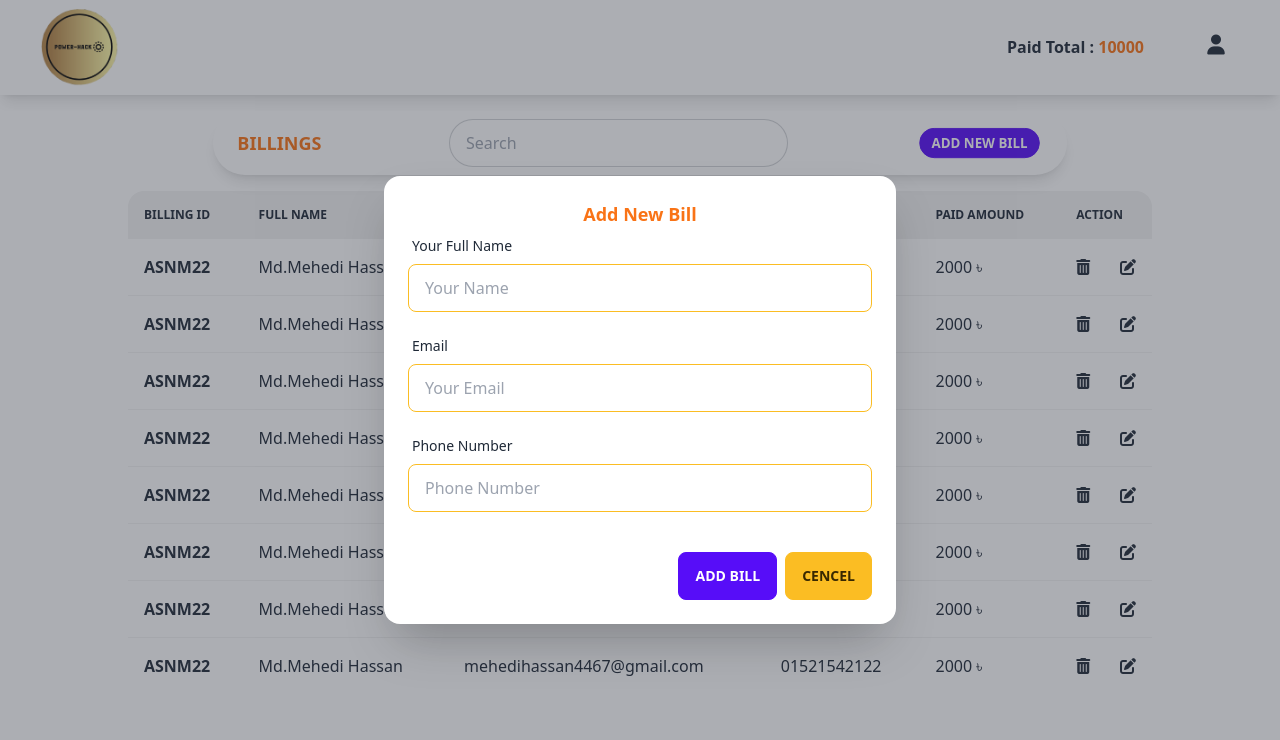
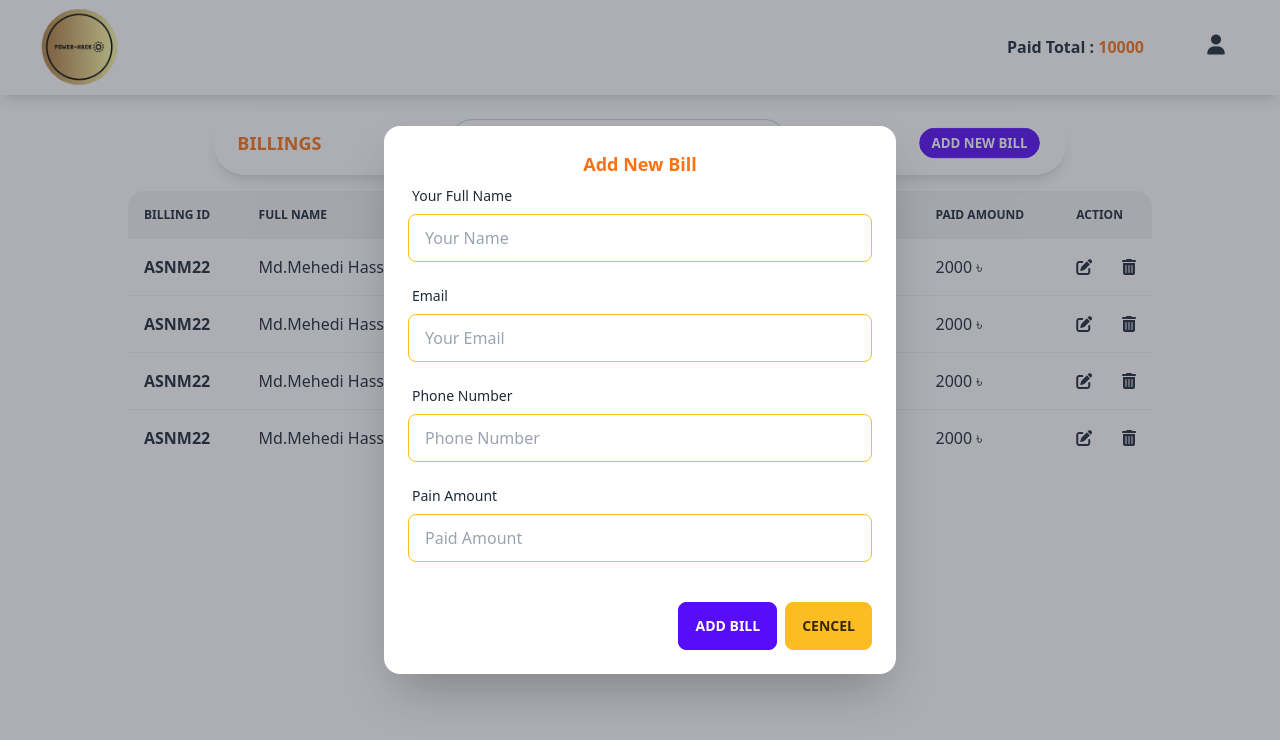
Before and after one commit to Mehedi4467/power-hack-client, a React (Create React App) app: page / in a window 1280 px wide. Both pictures are taken after a click on the label "ADD NEW BILL". Shown: the top 740 px of the page. Built offline with nearby package versions, Linux system fonts and the light colour scheme.

Commit message:
delete modal design complated

```diff
--- a/src/Components/Home/BillingTable.js
+++ b/src/Components/Home/BillingTable.js
@@ -1,6 +1,9 @@
-import React from 'react';
+import React, { useState } from 'react';
+import BillDeleteModal from '../Modal/BillDeleteModal';
 
 const BillingTable = () => {
+
+    const [deleteModal, setDeleteModal] = useState(false)
     return (
         <div className='w-4/5 mx-auto mt-4'>
             <div className="overflow-x-auto">
@@ -16,6 +19,7 @@ const BillingTable = () => {
                         </tr>
                     </thead>
                     <tbody>
+
                         <tr>
                             <th>ASNM22</th>
                             <td>Md.Mehedi Hassan</td>
@@ -24,8 +28,12 @@ const BillingTable = () => {
                             <td>2000 &#2547;</td>
                             <td>
                                 <div className='flex items-center justify-between'>
-                                    <i className="hover:text-orange-500 cursor-pointer fa-solid fa-trash-can"></i>
                                     <i className="hover:text-orange-500 cursor-pointer fa-solid fa-pen-to-square"></i>
+
+                                    <label htmlFor="bill-delete-modal"> <i onClick={() => {
+                                        setDeleteModal(true)
+                                    }} className="hover:text-orange-500 cursor-pointer fa-solid fa-trash-can"></i></label>
+
                                 </div>
                             </td>
                         </tr>
@@ -37,8 +45,12 @@ const BillingTable = () => {
                             <td>2000 &#2547;</td>
                             <td>
                                 <div className='flex items-center justify-between'>
-                                    <i className="hover:text-orange-500 cursor-pointer fa-solid fa-trash-can"></i>
                                     <i className="hover:text-orange-500 cursor-pointer fa-solid fa-pen-to-square"></i>
+
+                                    <label htmlFor="bill-delete-modal"> <i onClick={() => {
+                                        setDeleteModal(true)
+                                    }} className="hover:text-orange-500 cursor-pointer fa-solid fa-trash-can"></i></label>
+
                                 </div>
                             </td>
                         </tr>
@@ -50,8 +62,12 @@ const BillingTable = () => {
                             <td>2000 &#2547;</td>
                             <td>
                                 <div className='flex items-center justify-between'>
-                                    <i className="hover:text-orange-500 cursor-pointer fa-solid fa-trash-can"></i>
                                     <i className="hover:text-orange-500 cursor-pointer fa-solid fa-pen-to-square"></i>
+
+                                    <label htmlFor="bill-delete-modal"> <i onClick={() => {
+                                        setDeleteModal(true)
+                                    }} className="hover:text-orange-500 cursor-pointer fa-solid fa-trash-can"></i></label>
+
                                 </div>
                             </td>
                         </tr>
@@ -63,69 +79,21 @@ const BillingTable = () => {
                             <td>2000 &#2547;</td>
                             <td>
                                 <div className='flex items-center justify-between'>
-                                    <i className="hover:text-orange-500 cursor-pointer fa-solid fa-trash-can"></i>
                                     <i className="hover:text-orange-500 cursor-pointer fa-solid fa-pen-to-square"></i>
+
+                                    <label htmlFor="bill-delete-modal"> <i onClick={() => {
+                                        setDeleteModal(true)
+                                    }} className="hover:text-orange-500 cursor-pointer fa-solid fa-trash-can"></i></label>
+
                                 </div>
                             </td>
                         </tr>
-                        <tr>
-                            <th>ASNM22</th>
-                            <td>Md.Mehedi Hassan</td>
-                            <td>mehedihassan4467@gmail.com</td>
-                            <td>01521542122</td>
-                            <td>2000 &#2547;</td>
-                            <td>
-                                <div className='flex items-center justify-between'>
-                                    <i className="hover:text-orange-500 cursor-pointer fa-solid fa-trash-can"></i>
-                                    <i className="hover:text-orange-500 cursor-pointer fa-solid fa-pen-to-square"></i>
-                                </div>
-                            </td>
-                        </tr>
-                        <tr>
-                            <th>ASNM22</th>
-                            <td>Md.Mehedi Hassan</td>
-                            <td>mehedihassan4467@gmail.com</td>
-                            <td>01521542122</td>
-                            <td>2000 &#2547;</td>
-                            <td>
-                                <div className='flex items-center justify-between'>
-                                    <i className="hover:text-orange-500 cursor-pointer fa-solid fa-trash-can"></i>
-                                    <i className="hover:text-orange-500 cursor-pointer fa-solid fa-pen-to-square"></i>
-                                </div>
-                            </td>
-                        </tr>
-                        <tr>
-                            <th>ASNM22</th>
-                            <td>Md.Mehedi Hassan</td>
-                            <td>mehedihassan4467@gmail.com</td>
-                            <td>01521542122</td>
-                            <td>2000 &#2547;</td>
-                            <td>
-                                <div className='flex items-center justify-between'>
-                                    <i className="hover:text-orange-500 cursor-pointer fa-solid fa-trash-can"></i>
-                                    <i className="hover:text-orange-500 cursor-pointer fa-solid fa-pen-to-square"></i>
-                                </div>
-                            </td>
-                        </tr>
-                        <tr>
-                            <th>ASNM22</th>
-                            <td>Md.Mehedi Hassan</td>
-                            <td>mehedihassan4467@gmail.com</td>
-                            <td>01521542122</td>
-                            <td>2000 &#2547;</td>
-                            <td>
-                                <div className='flex items-center justify-between'>
-                                    <i className="hover:text-orange-500 cursor-pointer fa-solid fa-trash-can"></i>
-                                    <i className="hover:text-orange-500 cursor-pointer fa-solid fa-pen-to-square"></i>
-                                </div>
-                            </td>
-                        </tr>
-
-
-
                     </tbody>
                 </table>
             </div>
+            {
+                deleteModal && <BillDeleteModal></BillDeleteModal>
+            }
         </div>
     );
 };
--- a/src/Components/Modal/AddBillModal.js
+++ b/src/Components/Modal/AddBillModal.js
@@ -144,6 +144,31 @@ const AddBillModal = () => {
 
                                 </label>
                             </div>
+                            <div className="form-control w-full">
+                                <label className="label">
+                                    <span className="label-text">Pain Amount</span>
+                                </label>
+                                <input
+                                    type="number"
+                                    min='00'
+                                    placeholder="Paid Amount"
+                                    className="input input-bordered input-warning w-full"
+                                    {...register("amount", {
+                                        required: {
+                                            value: true,
+                                            message: "Paid Amount is required",
+                                        }
+
+                                    })}
+                                />
+                                <label className="label">
+                                    {errors.amount?.type === "required" && (
+                                        <span className="label-text-alt text-warning">
+                                            {errors.amount.message}
+                                        </span>
+                                    )}
+                                </label>
+                            </div>
                         </div>
 
                         <div className="modal-action">
--- /dev/null
+++ b/src/Components/Modal/BillDeleteModal.js
@@ -0,0 +1,21 @@
+import React from 'react';
+
+const BillDeleteModal = () => {
+    return (
+        <div>
+            <input type="checkbox" id="bill-delete-modal" className="modal-toggle" />
+            <div className="modal modal-bottom sm:modal-middle">
+                <div className="modal-box">
+                    <h3 className="font-bold text-lg text-center">Do you want to delete <span className='text-orange-500 text-xl'>Mehedi's</span> bill?</h3>
+                    <p className="py-4"> <b className='text-warning'>Warning :</b> If you delete it, you will lose data that can never be restored!! </p>
+                    <div className="modal-action">
+                        <button className='btn btn-primary'>Delete</button>
+                        <label htmlFor="bill-delete-modal" className="btn btn-error">Cencel</label>
+                    </div>
+                </div>
+            </div>
+        </div>
+    );
+};
+
+export default BillDeleteModal;
```
